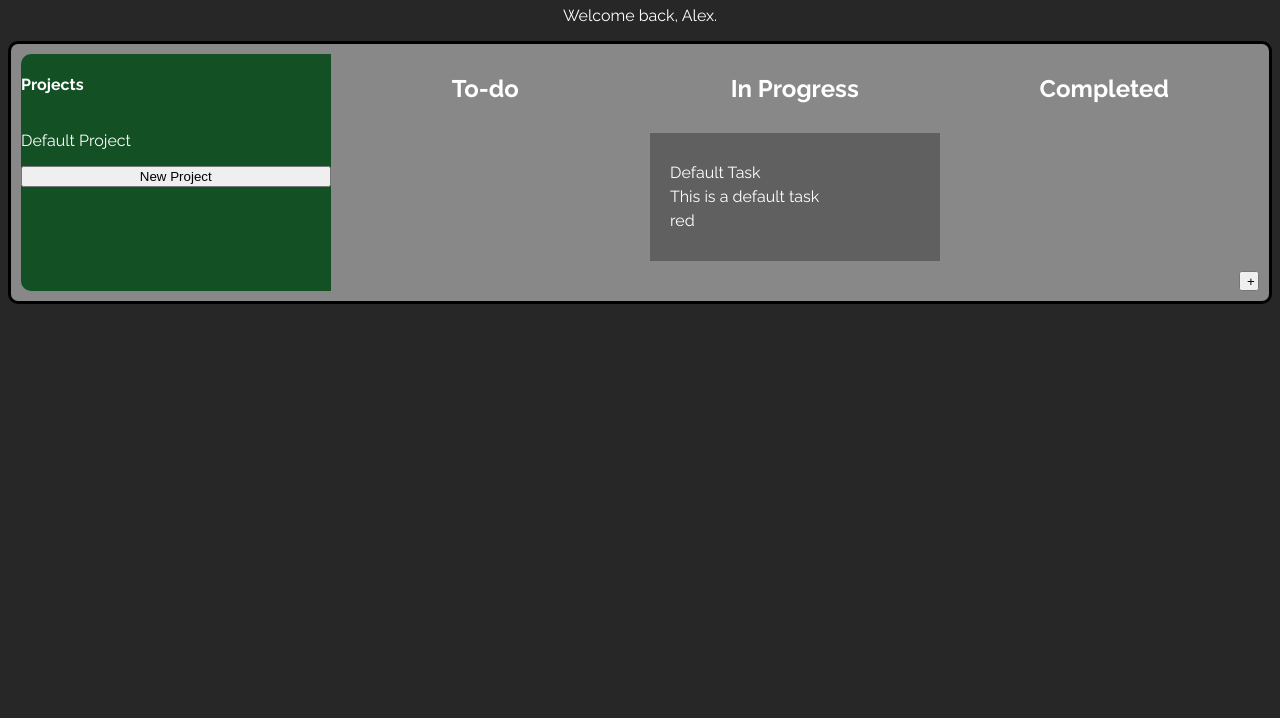
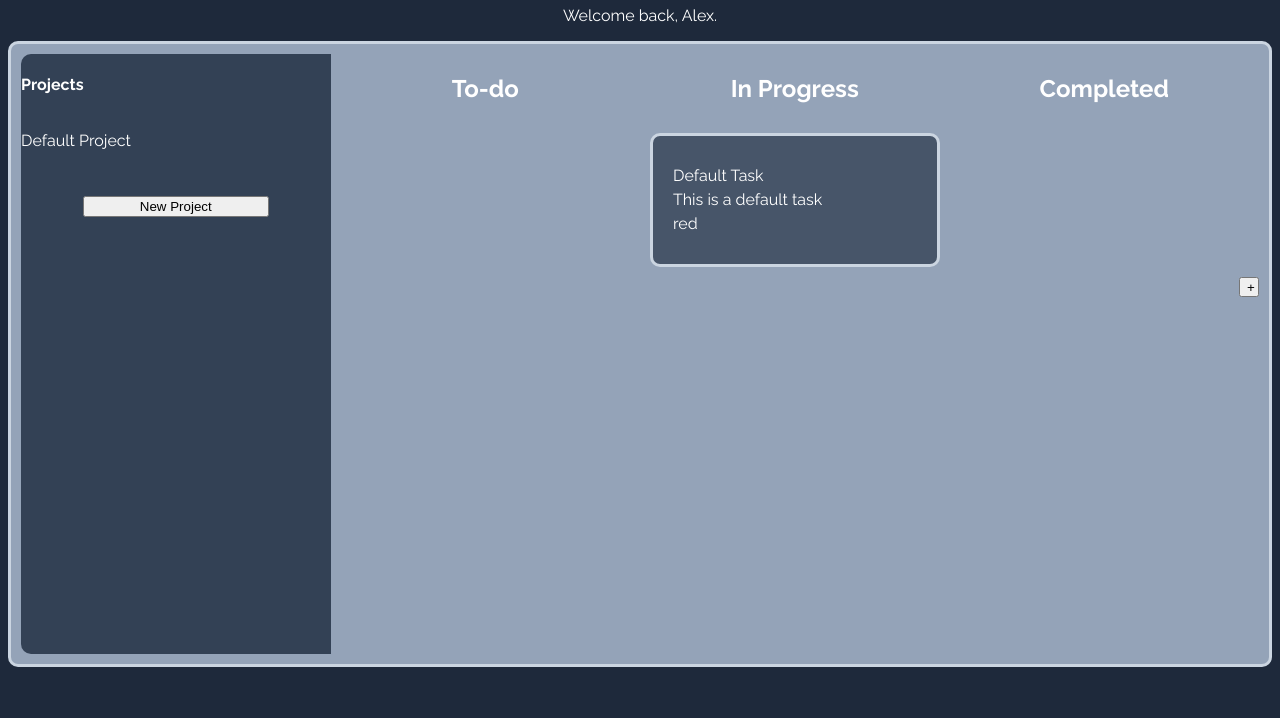
Before and after one commit to alex-nemeth/todolist, a website built with webpack: page dist/index.html in a window 1280 px wide. Shown: the part 82-800 px from the top of the page. Built offline with nearby package versions, Linux system fonts and the light colour scheme.

Commit message:
further improved styles

```diff
--- a/dist/index.html
+++ b/dist/index.html
@@ -60,7 +60,7 @@
 
         <!--Header-->
         <div class="header">
-            <h1>Tudulu</h1>
+            <h1>Tudulu.</h1>
             <p class="greeting">Welcome back, Alex.</p>
         </div>
 
--- a/dist/styles.css
+++ b/dist/styles.css
@@ -1,7 +1,7 @@
 @import url("https://fonts.googleapis.com/css2?family=Raleway:wght@200;300;400;500;700;900&display=swap");
 
 body {
-    background-color: rgb(39, 39, 39);
+    background-color: #1e293b;
     color: white;
     font-family: "Raleway", sans-serif;
 }
@@ -16,10 +16,13 @@ h1 {
 }
 
 .content {
-    background-color: #888;
+    background-color: #94a3b8;
     padding: 10px;
     border-radius: 10px;
-    border: 3px solid rgba(0, 0, 0);
+    border: 3px solid #cbd5e1;
+    display: grid;
+    grid-template-columns: 25% 75%;
+    height: 75vh;
 }
 
 .header {
@@ -31,8 +34,6 @@ h1 {
 }
 
 .content {
-    display: grid;
-    grid-template-columns: 25% 75%;
 }
 
 svg {
@@ -44,7 +45,7 @@ svg {
 .sidebar {
     display: flex;
     flex-direction: column;
-    background-color: rgb(19, 81, 36);
+    background-color: #334155;
     border-top-left-radius: 10px;
     border-bottom-left-radius: 10px;
 }
@@ -53,6 +54,17 @@ svg {
     display: flex;
     flex-direction: row;
     align-items: center;
+}
+
+.add-project {
+    width: 60%;
+    display: flex;
+    flex-direction: column;
+    align-items: center;
+    justify-items: flex-end;
+    align-self: center;
+    margin-top: 30px;
+    margin-bottom: 10px;
 }
 
 .headings {
@@ -100,11 +112,6 @@ svg {
     cursor: pointer;
 }
 
-.orange {
-    color: orange;
-    background-color: orange;
-}
-
 .class-categories {
     display: grid;
     grid-auto-columns: minmax(0, 1fr);
@@ -112,9 +119,11 @@ svg {
 }
 
 .task-card {
-    background-color: rgb(96, 96, 96);
+    background-color: #475569;
     padding: 20px;
     margin: 10px;
+    border-radius: 10px;
+    border: 3px solid #cbd5e1;
 }
 
 .add-task-container {
```
